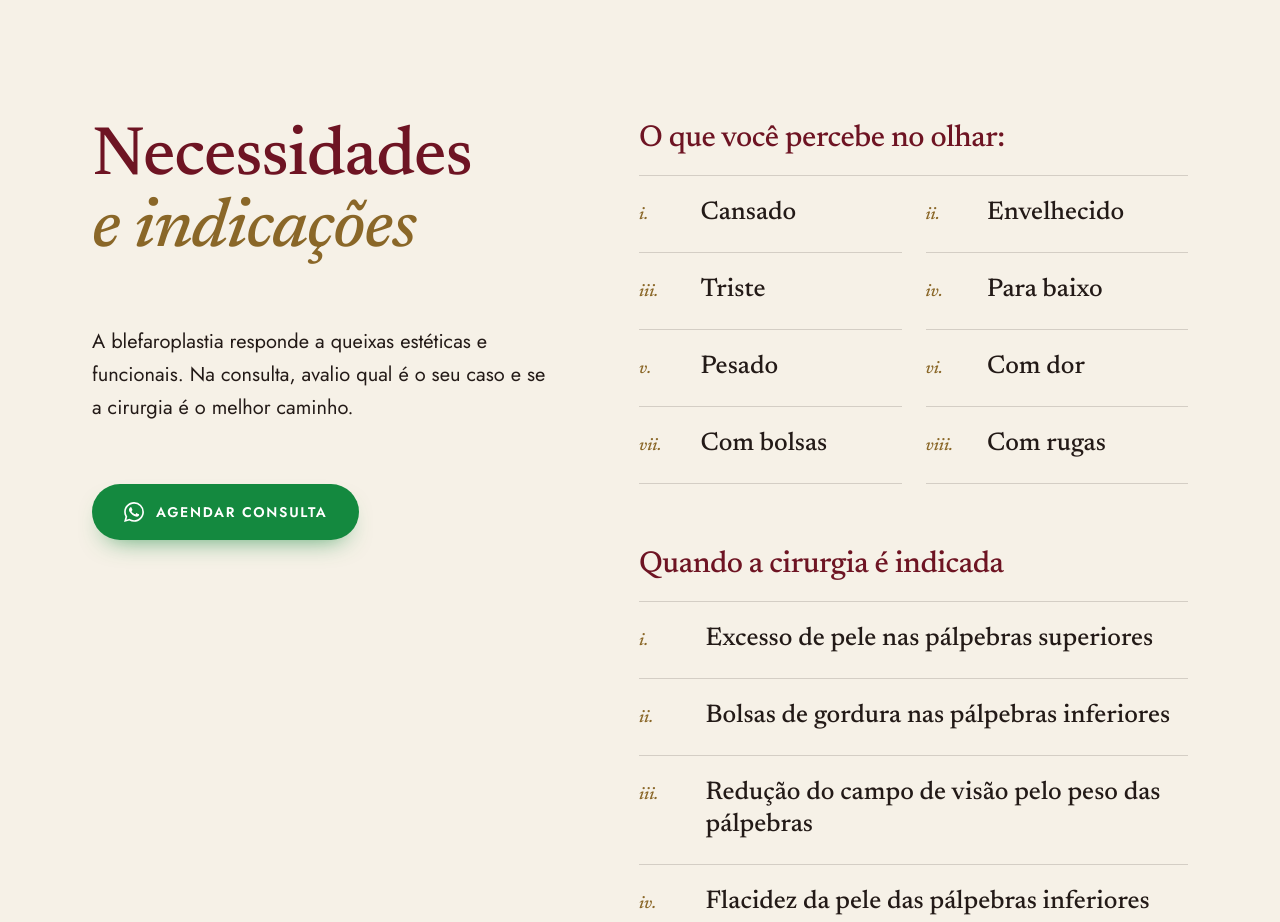
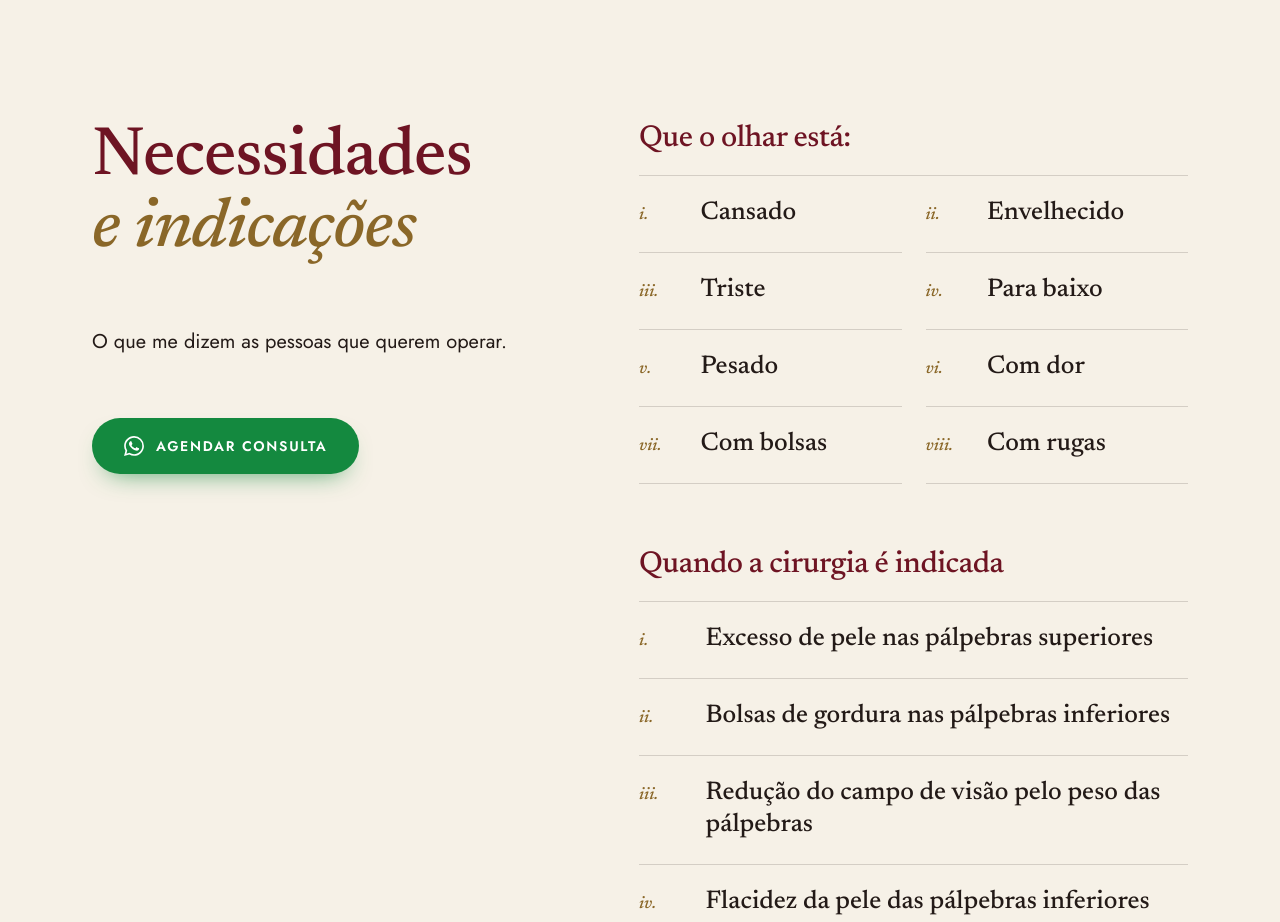
Before and after one commit to helenafsfraga/provisorios, a plain HTML site: page blefaroplastia-v2/index.html in a window 1280 px wide. Shown: the part 880-1802 px from the top of the page. Drawn offline with Linux system fonts and the light colour scheme.

Commit message:
LP blefaroplastia v2: texto das indicacoes

```diff
--- a/blefaroplastia-v2/index.html
+++ b/blefaroplastia-v2/index.html
@@ -558,12 +558,12 @@ h1 em,h2 em{font-style:italic;font-weight:500;color:var(--ouro-texto)}
   <div class="wrap">
     <div class="cab surge">
       <div><h2>Necessidades <em>e indicações</em></h2></div>
-      <p class="lead">A blefaroplastia responde a queixas estéticas e funcionais. Na consulta, avalio qual é o seu caso e se a cirurgia é o melhor caminho.</p>
+      <p class="lead">O que me dizem as pessoas que querem operar.</p>
       <a class="btn btn-verde cta" href="https://wa.me/5531984461501?text=Ol%C3%A1%2C%20gostaria%20de%20agendar%20uma%20consulta%20de%20blefaroplastia%20com%20a%20Dra.%20Helena%20Fraga." rel="noopener"><svg viewBox="0 0 24 24" fill="currentColor" aria-hidden="true"><path d="M17.472 14.382c-.297-.149-1.758-.867-2.03-.967-.273-.099-.471-.148-.67.15-.197.297-.767.966-.94 1.164-.173.199-.347.223-.644.075-.297-.15-1.255-.463-2.39-1.475-.883-.788-1.48-1.761-1.653-2.059-.173-.297-.018-.458.13-.606.134-.133.298-.347.446-.52.149-.174.198-.298.298-.497.099-.198.05-.371-.025-.52-.075-.149-.669-1.612-.916-2.207-.242-.579-.487-.5-.669-.51-.173-.008-.371-.01-.57-.01-.198 0-.52.074-.792.372-.272.297-1.04 1.016-1.04 2.479 0 1.462 1.065 2.875 1.213 3.074.149.198 2.096 3.2 5.077 4.487.709.306 1.262.489 1.694.625.712.227 1.36.195 1.871.118.571-.085 1.758-.719 2.006-1.413.248-.694.248-1.289.173-1.413-.074-.124-.272-.198-.57-.347m-5.421 7.403h-.004a9.87 9.87 0 01-5.031-1.378l-.361-.214-3.741.982.998-3.648-.235-.374a9.86 9.86 0 01-1.51-5.26c.001-5.45 4.436-9.884 9.888-9.884 2.64 0 5.122 1.03 6.988 2.898a9.825 9.825 0 012.893 6.994c-.003 5.45-4.437 9.884-9.885 9.884m8.413-18.297A11.815 11.815 0 0012.05 0C5.495 0 .16 5.335.157 11.892c0 2.096.547 4.142 1.588 5.945L.057 24l6.305-1.654a11.882 11.882 0 005.683 1.448h.005c6.554 0 11.89-5.335 11.893-11.893a11.821 11.821 0 00-3.48-8.413z"/></svg>Agendar consulta</a>
     </div>
     <div>
       <div class="grupo surge">
-        <h3>O que você percebe no olhar:</h3>
+        <h3>Que o olhar está:</h3>
         <ul class="sinais pares">
           <li><span class="indice">i.</span>Cansado</li>
           <li><span class="indice">ii.</span>Envelhecido</li>
```
